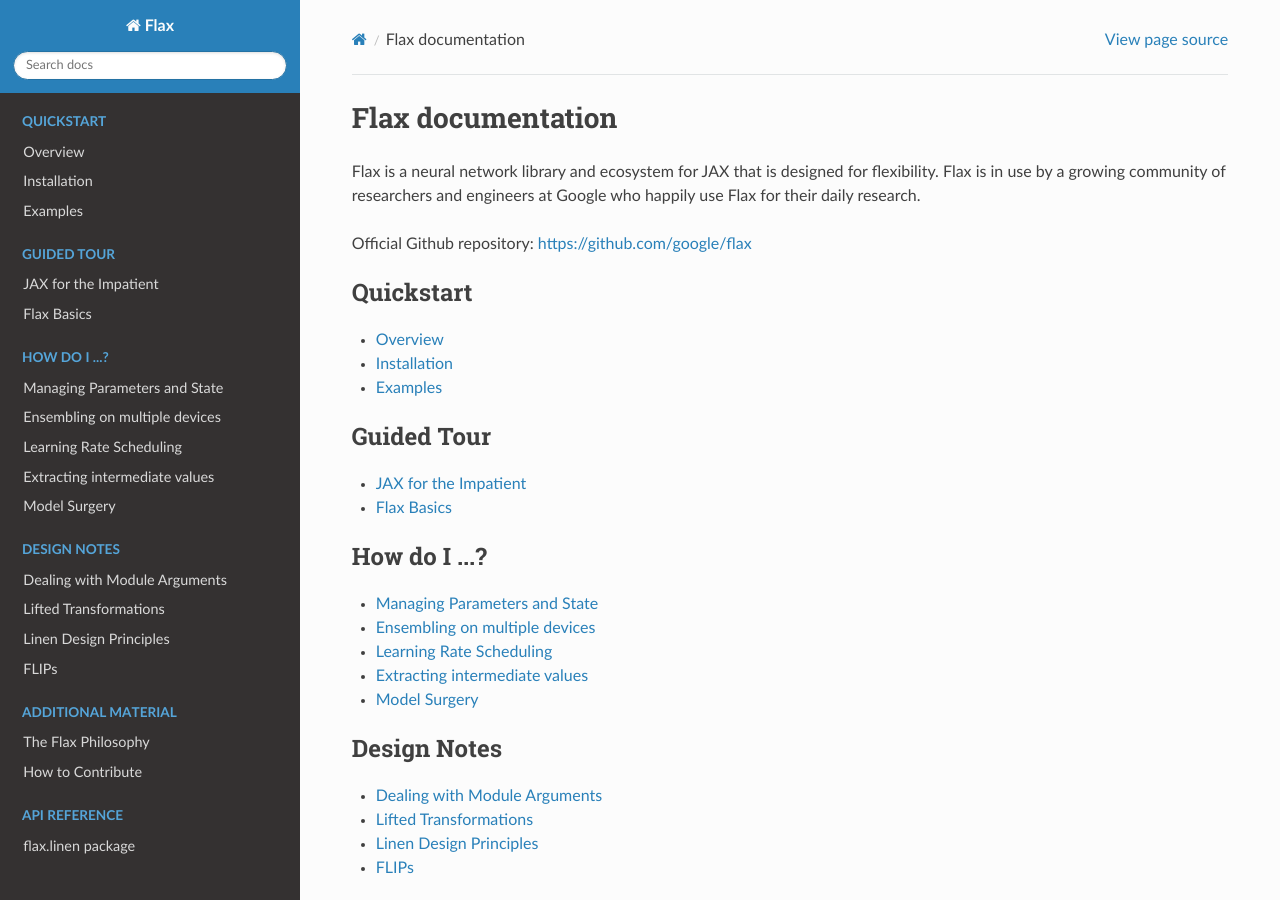
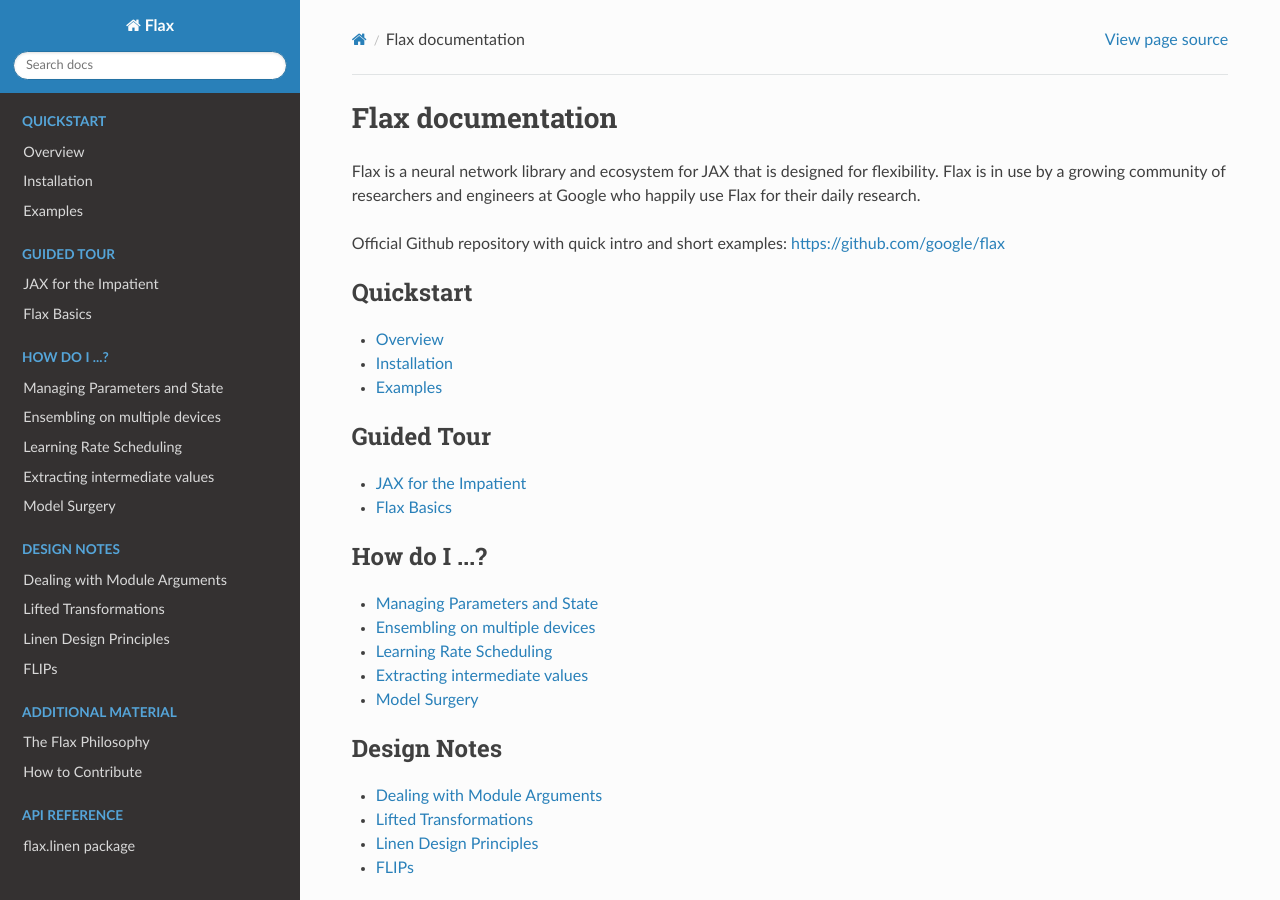
Before and after one commit to google/flax, a Sphinx documentation site: the page built from docs/index.rst, in a window 1280 px wide and 900 px high. Built offline with Sphinx 7.4.7 and the Read the Docs theme 2.0.0, drawn with Linux system fonts in a browser that asks for light colours.

Commit message:
Update index.rst

```diff
--- a/docs/index.rst
+++ b/docs/index.rst
@@ -11,7 +11,7 @@
 researchers and engineers at Google who happily use Flax for their
 daily research.
 
-Official Github repository: https://github.com/google/flax
+Official Github repository with quick intro and short examples: https://github.com/google/flax
 
 .. toctree::
    :maxdepth: 1
```
